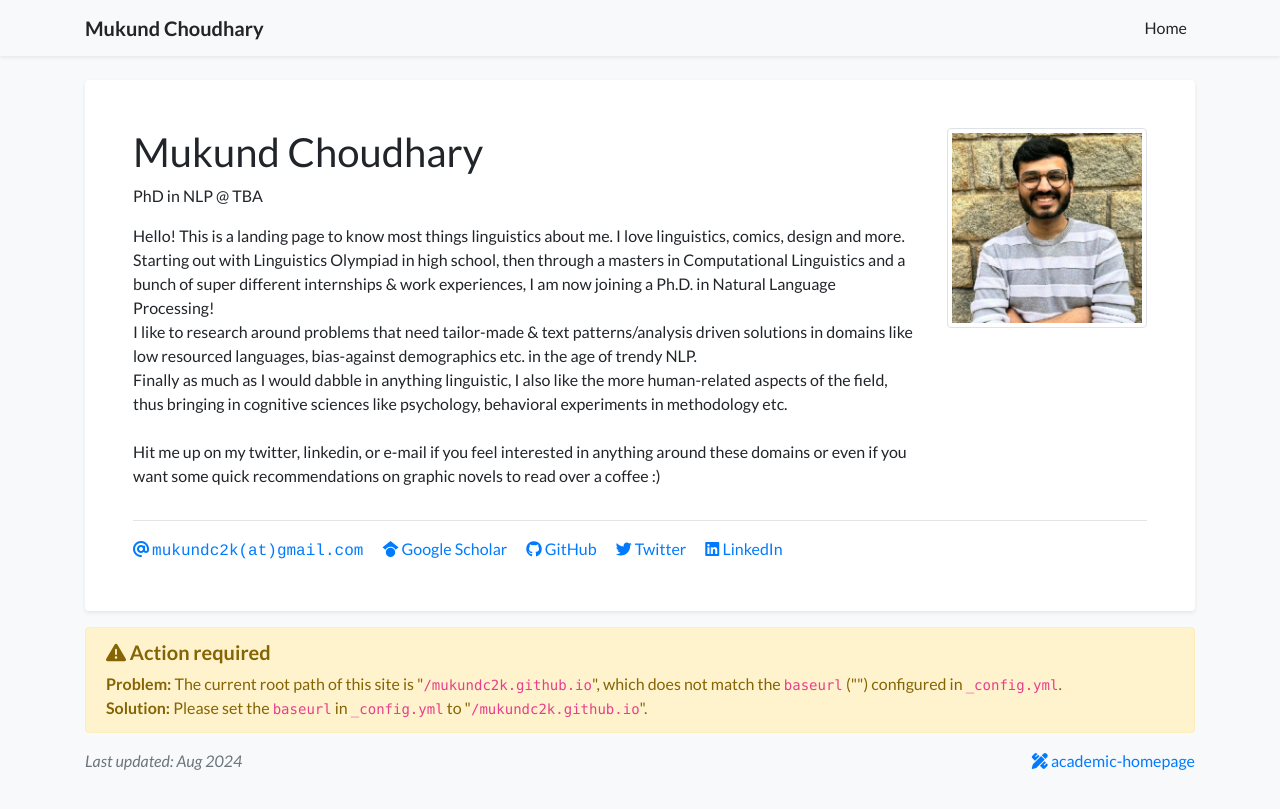
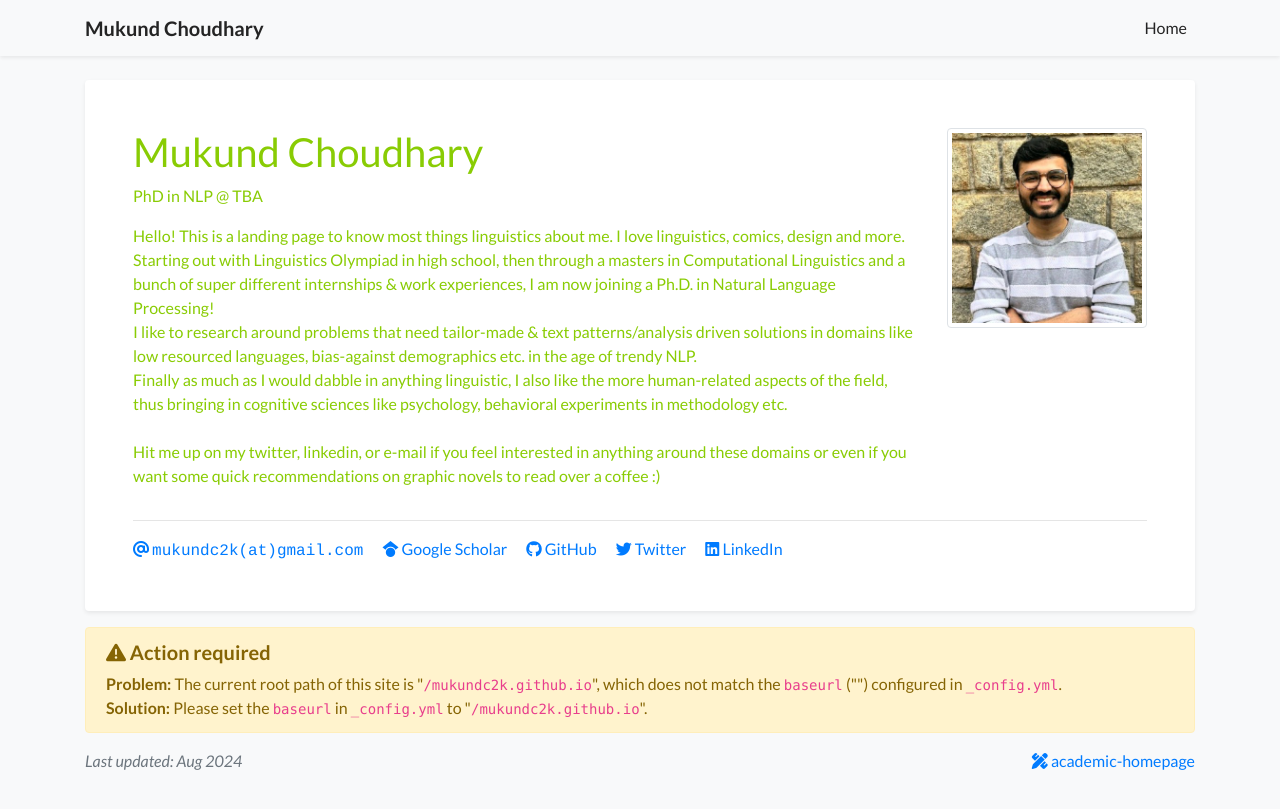
Before and after one commit to mukundc2k/mukundc2k.github.io, a Jekyll site: the page built from index.html, in a window 1280 px wide. Shown: the top 809 px of the page. Built offline with Jekyll 4.4.1, drawn with Linux system fonts in a browser that asks for light colours; a style sheet for code colours, icons or effects is not loaded.

Commit message:
Update global.css

```diff
--- a/assets/css/global.css
+++ b/assets/css/global.css
@@ -3,6 +3,7 @@ body {
     font-family: "Lato", sans-serif;
     font-weight: 400;
     padding-top: 5.0rem;
+    color: #89CC04;
 }
 
 h1, h2, h3, h4, h5, h6,
```
